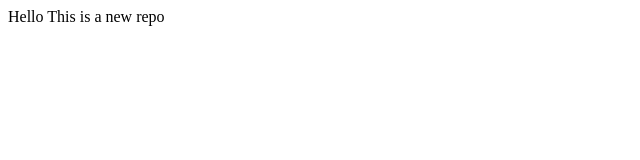
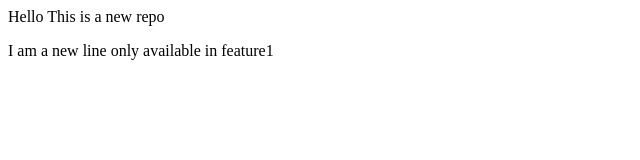
Before and after one commit to I-DEVIL-D/LocalRepos, a plain HTML site: page index.html in a window 1280 px wide. Shown: the whole page, without its empty margins (0-640 px from the left). Drawn offline with Linux system fonts and the light colour scheme.

Commit message:
Updated Feature

```diff
--- a/index.html
+++ b/index.html
@@ -1 +1,2 @@
 <p>Hello This is a new repo</p>
+<p>I am a new line only available in feature1</p>
```
